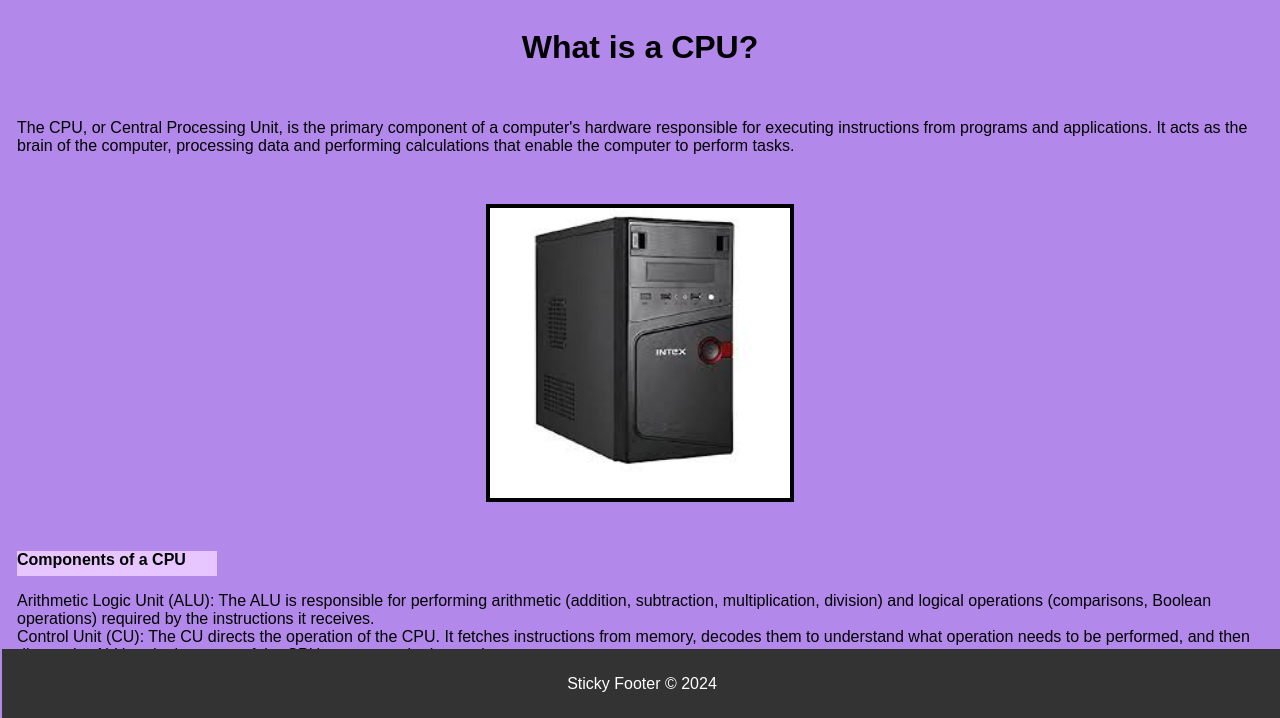
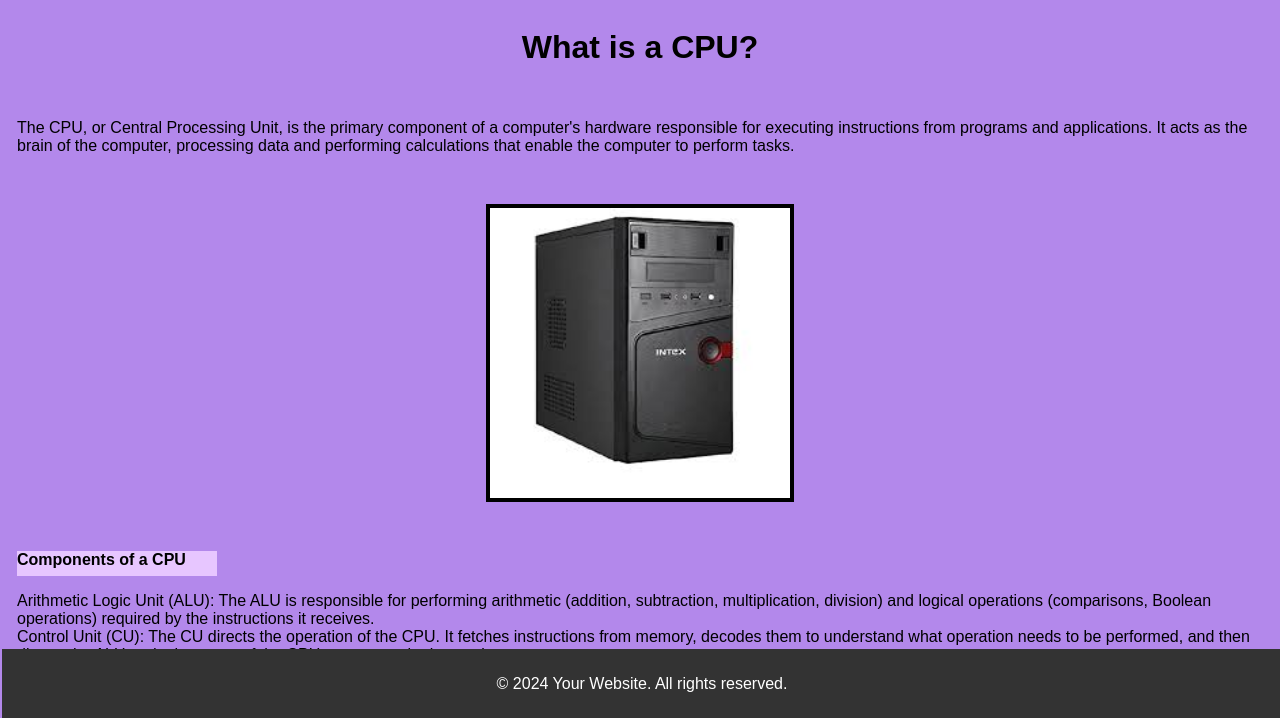
Before and after one commit to 123rr-code/let-s-learn, a plain HTML site: page pr6.html in a window 1280 px wide. Shown: the part 81-799 px from the top of the page. Drawn offline with Linux system fonts and the light colour scheme.

Commit message:
added pr6.html

```diff
--- a/pr6.html
+++ b/pr6.html
@@ -26,7 +26,7 @@ padding:15px;
 </header><br>
 
 <footer class="sticky-footer">
-  <p>Sticky Footer &copy; 2024</p>
+  <p>&copy; 2024 Your Website. All rights reserved.</p>
 </footer>
 
 <link rel="stylesheet" href="style.css">
```
